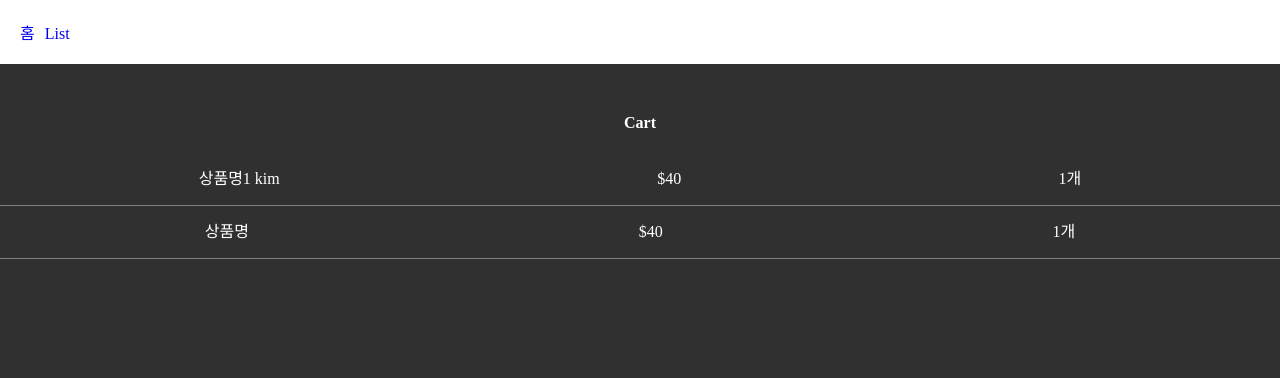
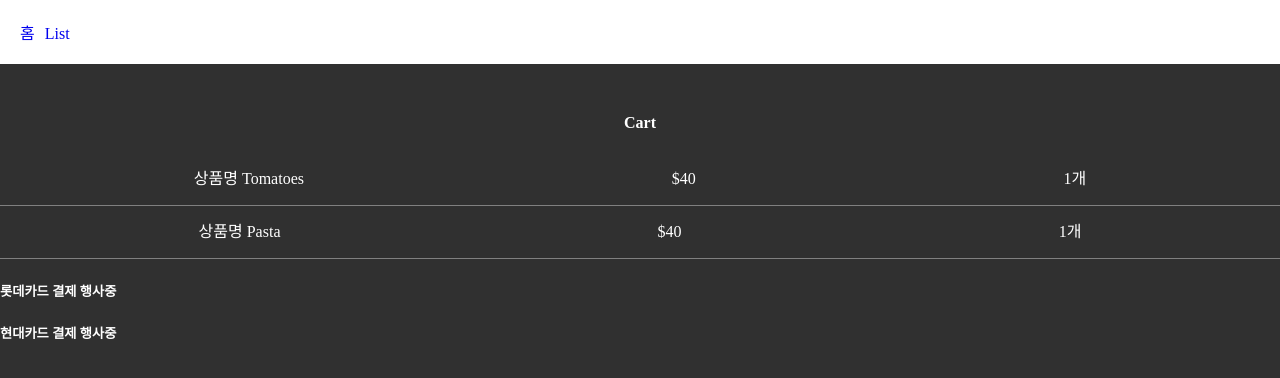
Before and after one commit to hykimyong/nextjs2, a Next.js app: page /cart in a window 1280 px wide. Shown: the top 378 px of the page. Built offline with nearby package versions, Linux system fonts and the light colour scheme.

Commit message:
props로 전달하기

```diff
--- a/src/app/cart/page.tsx
+++ b/src/app/cart/page.tsx
@@ -1,23 +1,31 @@
 import data from'./data';
 
 export default function Cart() {
+  const 장바구니 = ['Tomatoes','Pasta'];
     return (
       <div>
         <h4 className="title">Cart</h4>
-        <div className="cart-item">
-          <p>상품명1 {data.name}</p>
-          <p>$40</p>
-          <p>1개</p>
-        </div>
-        <CartItem/>
+        <CartItem 작명={장바구니[0]}/>
+        <CartItem 작명={장바구니[1]}/>
+        <Banner content="롯데카드"/>
+        <Banner content="현대카드"/>
       </div>
     )
 }
+interface BannerNameProps{
+  content: string;
+}
+function Banner(props:BannerNameProps) {
+  return <h5>{props.content} 결제 행사중</h5>
+}
 
-function CartItem(){
+interface CartItemProps {
+  작명: string;
+}
+function CartItem(props:CartItemProps){
     return(
         <div className="cart-item">
-          <p>상품명</p>
+          <p>상품명 {props.작명}</p>
           <p>$40</p>
           <p>1개</p>
         </div>
```
